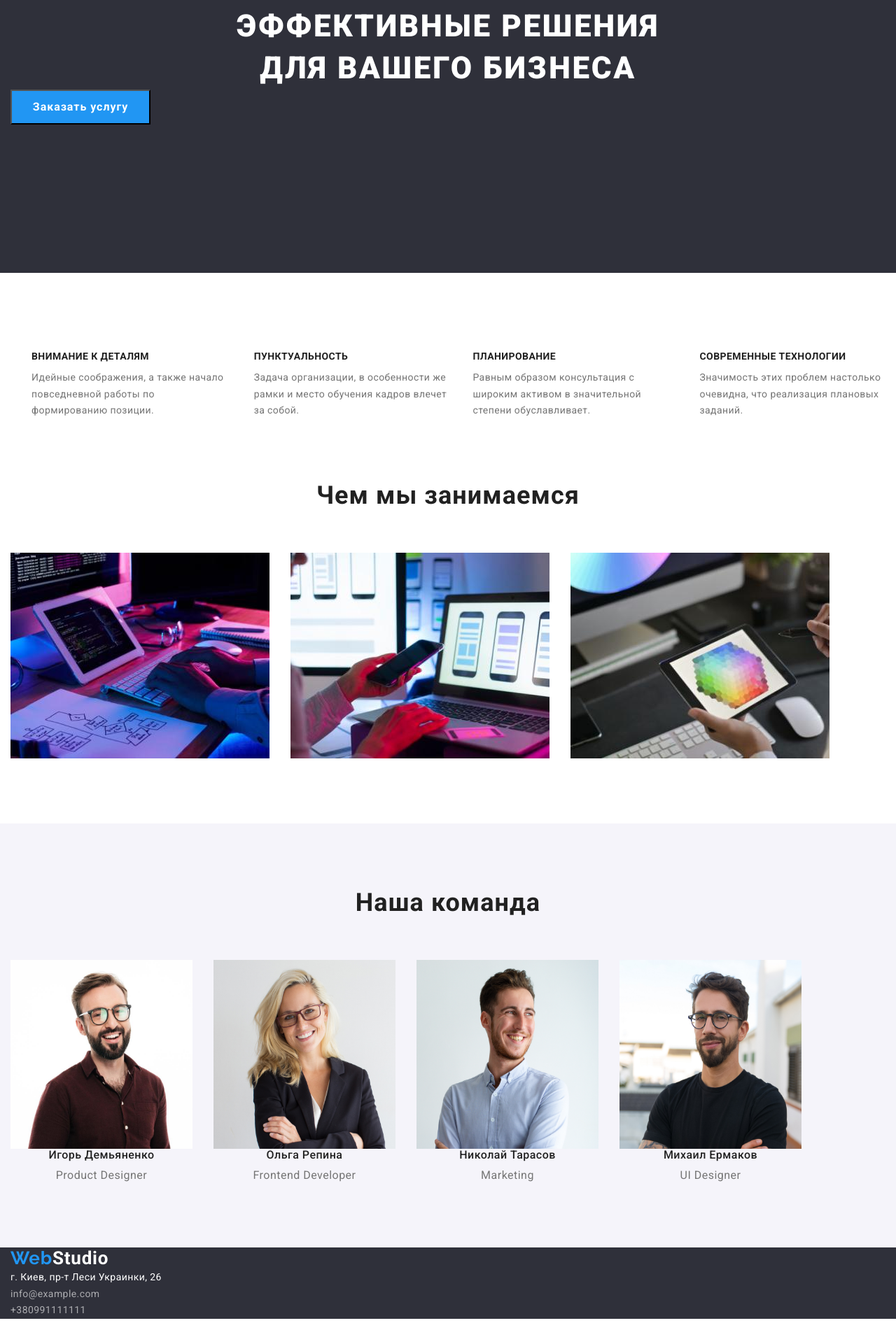
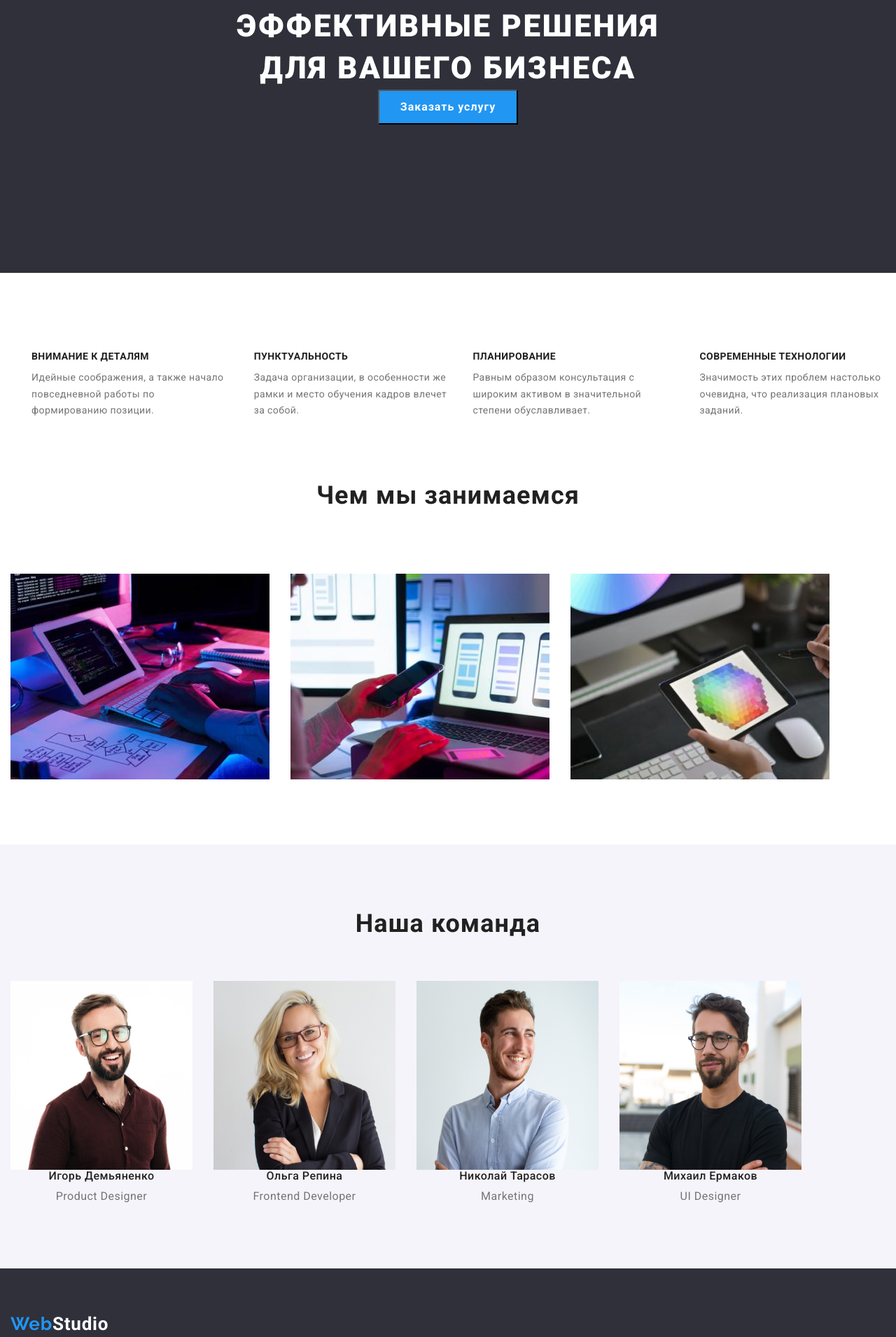
Before and after one commit to IvaAnny/goit-markup-hw-03, a plain HTML site: page index.html in a window 1280 px wide. Shown: the part 260-2171 px from the top of the page at 70% size. Before the commit the page ends 2145 px from the top, so only its background shows below. Drawn offline with Linux system fonts and the light colour scheme.

Commit message:
added padding on the footer

```diff
--- a/css/styles.css
+++ b/css/styles.css
@@ -132,7 +132,9 @@ letter-spacing: 0.06em;
 text-transform: uppercase;
 color: var(--adress-color);
 }
+.title-button{text-align: center;}
 .button {
+    display: inline-block;
     min-width: 200px;
     min-height: 50px;
     left: 700px;
@@ -244,7 +246,6 @@ color: var(--title-color);
 
 .item-list-description {display: flex;
     margin-left: -30px;
-margin-top: -30px;
 }
 .item-list{ margin-left: 30px;
 margin-top: 30px;
@@ -292,18 +293,22 @@ letter-spacing: 0.03em;
     font-size: 14px;
     line-height: 1.71;
     letter-spacing: 0.03em;}
+    .conakt-adres:not(:last-child) {margin-bottom: 15px;}
+    .google-adres{margin-bottom: 15px;}
 /* footer */
 
 
 
 
 /* portfolio*/
+.footer-lin{display: inline-block;
+margin-bottom: 30px;}
 .nav-button-description{display: flex;
     margin: 0 auto;
     }
-
+.footer-conteiner{padding-top: 64px;
+padding-bottom: 62px;}
 .nav-button {
-
     min-height: 38px;
     top: 174px;
     min-width: 73px;
@@ -314,7 +319,7 @@ letter-spacing: 0.03em;
     letter-spacing: 0.03em;
     color: var(--title-color);
 }
-.nav-button:hover,
+
 .nav-button:focus {
     color: var( --adress-color);
     background: var(--logo-color);
--- a/index.html
+++ b/index.html
@@ -40,7 +40,7 @@
 <section class="title-section">
     <div class=" conteiner title-conteiner">
           <h1 class="title-list">Эффективные решения <br> для вашего бизнеса</h1>
-         <button class="button">Заказать услугу</button>
+        <div class=" title-button"> <button class="button">Заказать услугу</button> </div>
         </div>
         </section>
 
```
Also changed, not shown: portfolio.html (+2 -2 lines).
